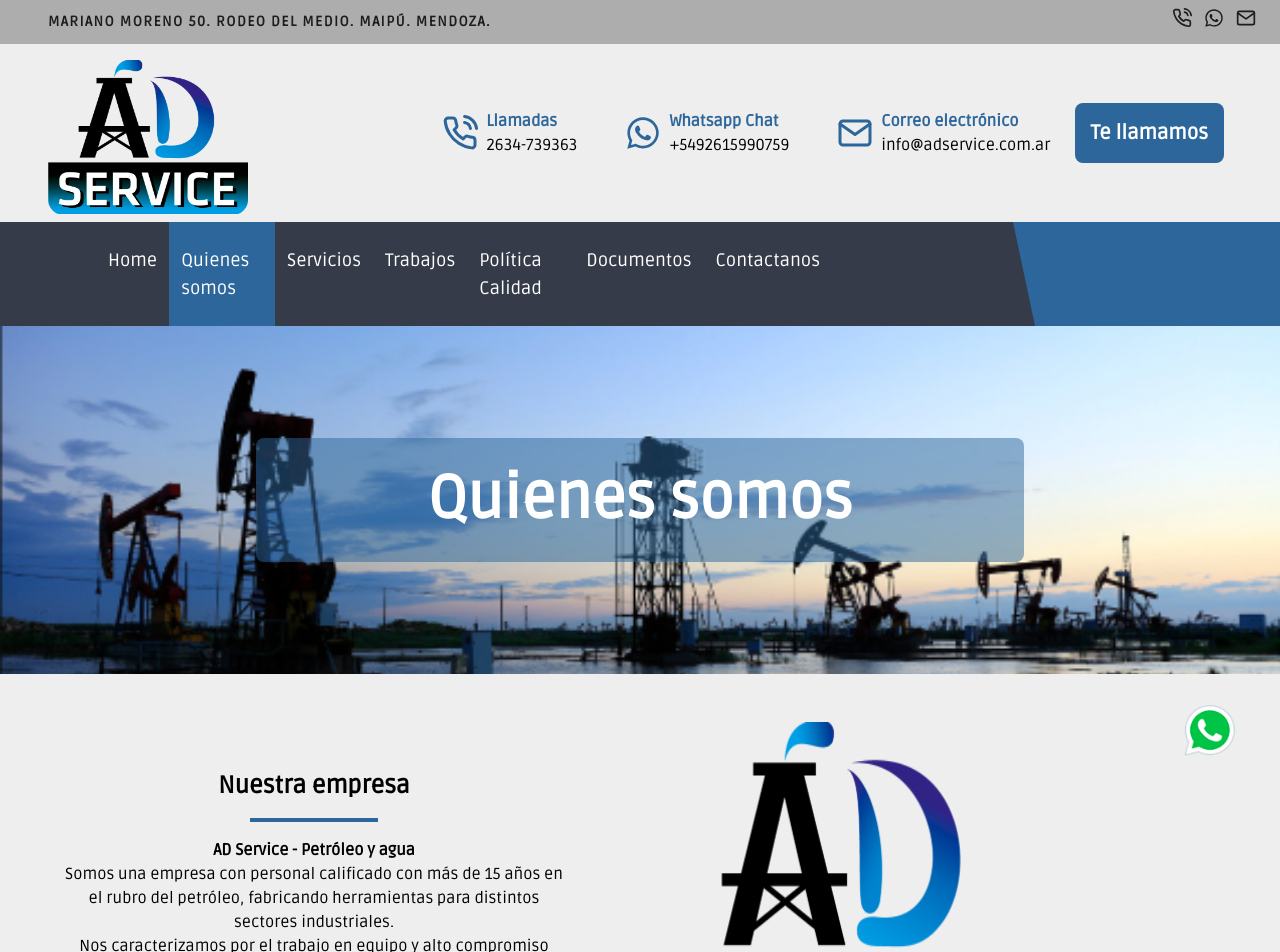
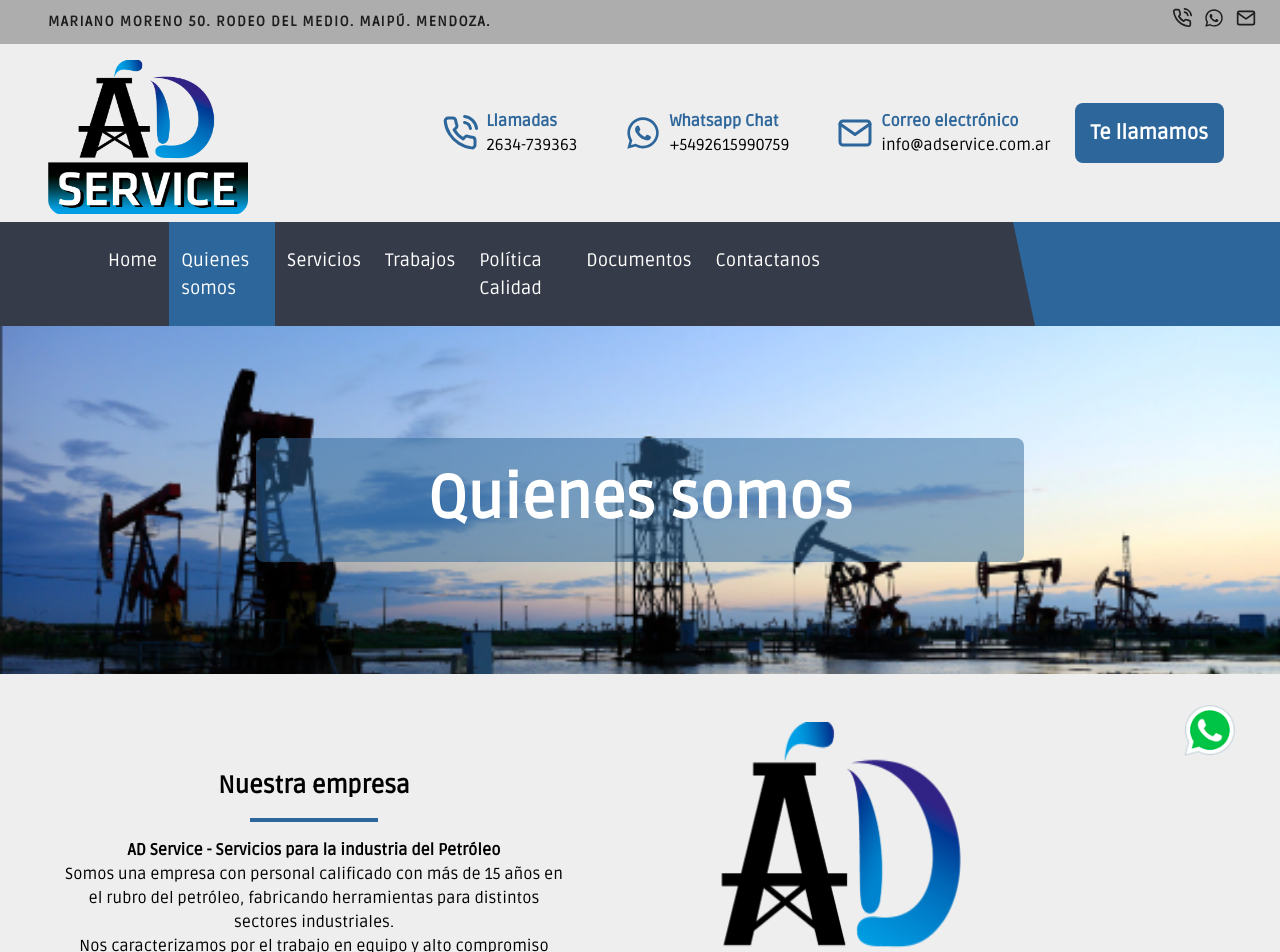
Before and after one commit to DevZeppelin/ad-service-web, a Next.js app: page /quienesSomos in a window 1280 px wide. Shown: the top 952 px of the page. Built offline with nearby package versions, Linux system fonts and the light colour scheme.

Commit message:
keeeeep changigng

```diff
--- a/pages/calidad.js
+++ b/pages/calidad.js
@@ -60,7 +60,7 @@ const Servicios = () => {
               <div className="lowercase text-lg space-y-4">
               <li>
                     BRINDAR SERVICIOS QUE CUMPLAN CON LOS REQUISITOS APLICABLES,
-                    LEGALES, YOTROS REQUISITOS.
+                    LEGALES, Y OTROS REQUISITOS.
                   </li>
                   <li>
                     PROPORCIONAR EL MARCO DE REFERENCIA PARA EL ESTABLECIMIENTO
--- a/pages/quienesSomos.js
+++ b/pages/quienesSomos.js
@@ -19,7 +19,7 @@ const QuienesSomos = () => {
               <h2 className="text-2xl font-extrabold">Nuestra empresa</h2>
               <div className="bg-dgreen w-32 h-1 mx-auto"></div>
               <p>
-                <b>AD Service - Petróleo y agua</b>
+                <b>AD Service - Servicios para la industria del Petróleo</b>
                 <p>
                   Somos una empresa con personal calificado con más de 15 años en el rubro del petróleo, fabricando herramientas para distintos sectores industriales.</p>
                 <p>Nos caracterizamos por el trabajo en equipo y alto compromiso laboral.
```
Also changed, not shown: public/02.png (added), public/02.webp (deleted).
